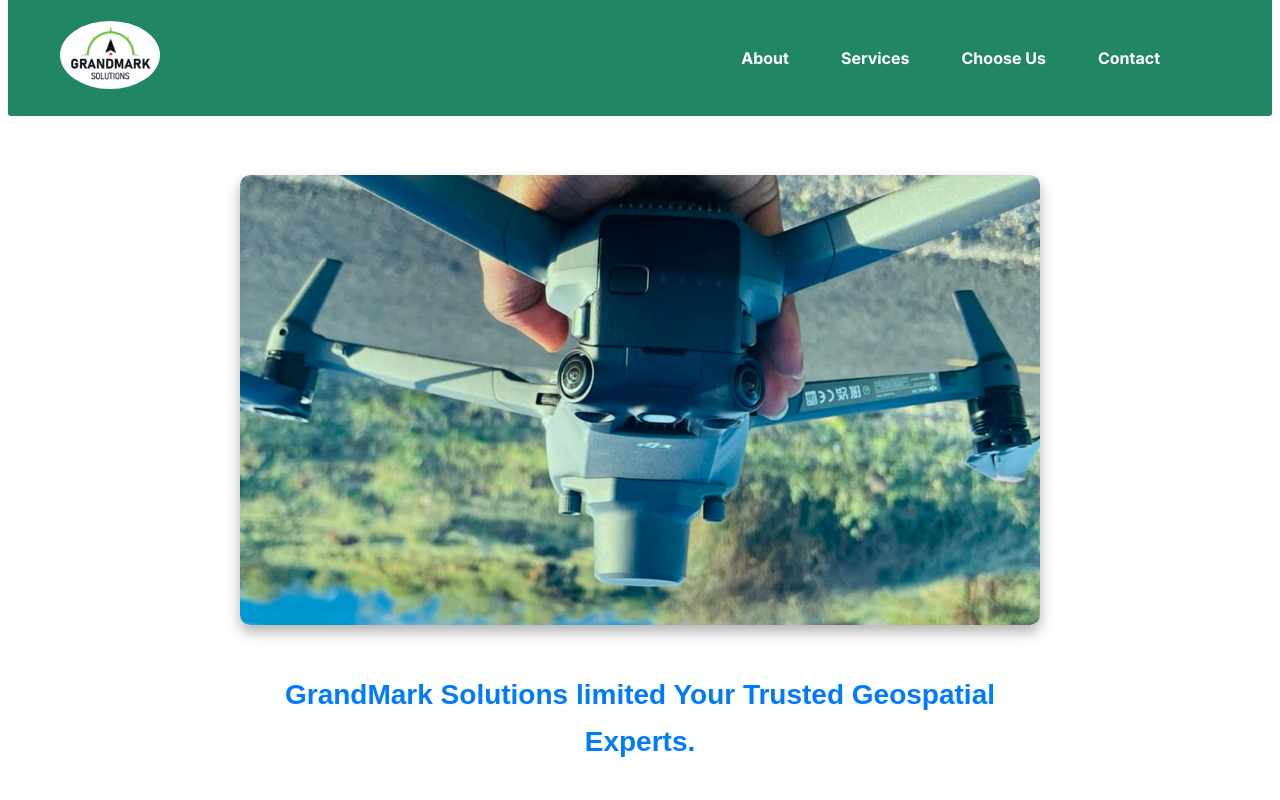
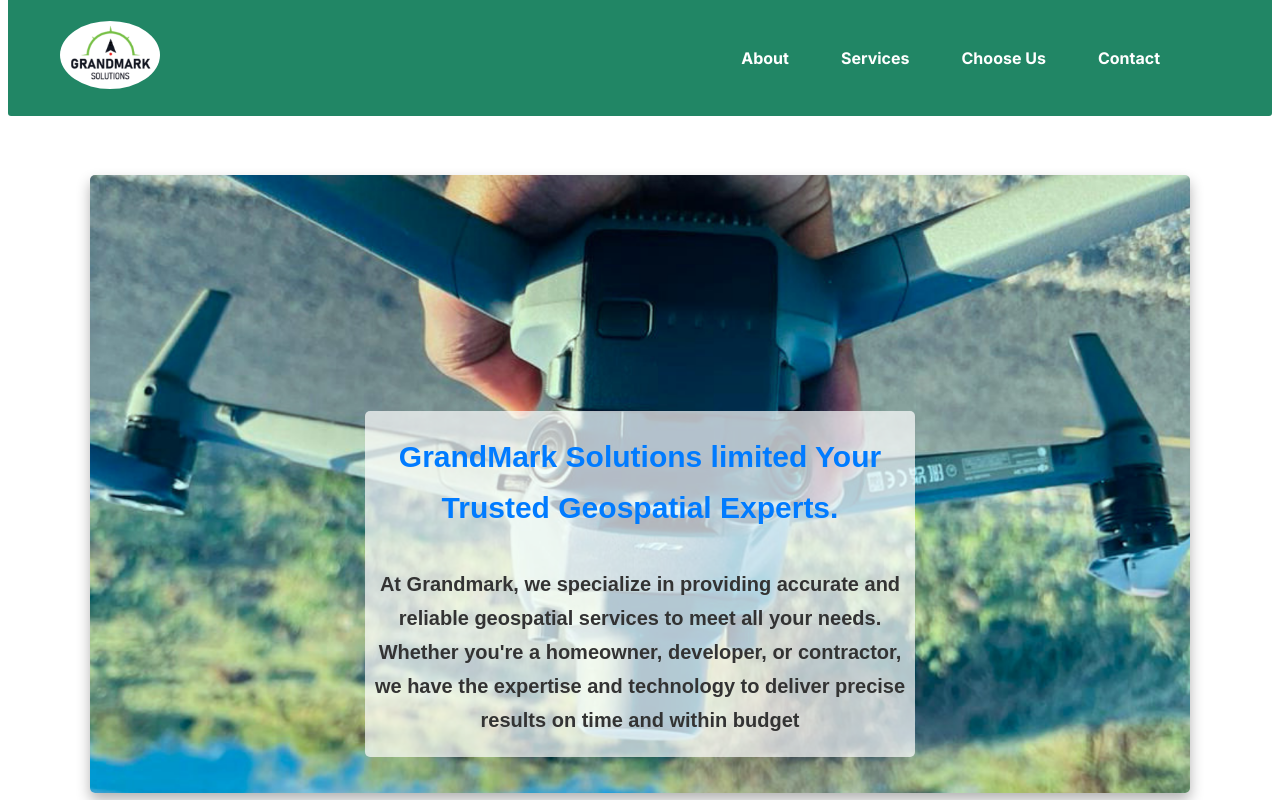
Before and after one commit to Pontuagi/grandMark-website, a Next.js app: page / in a window 1280 px wide. Shown: the top 800 px of the page. Built offline with nearby package versions, Linux system fonts and the light colour scheme.

Commit message:
[Hero page] - Added the text inside the image

```diff
--- a/src/app/(pages)/privacy/privacyPageClient.tsx
+++ b/src/app/(pages)/privacy/privacyPageClient.tsx
@@ -8,11 +8,13 @@
     width: 100%;
     display: flex;
     margin: 0 auto;
+    flex-direction: column;
+    max-width: 1200px;
 `
 
 const PrivacyContainer = Styled.div`
-    max-width: 1200px;
-    margin: 0 auto;
+    max-width: 1100px;
+    margin: 200px auto;
     padding: 50px 20px 50px;
 
     h1 {
--- a/src/app/indexPageClient.tsx
+++ b/src/app/indexPageClient.tsx
@@ -21,19 +21,28 @@
 `;
 
 const Content = styled.div`
-  max-width: 800px;
+  max-width: 1100px;
   text-align: center;
   margin-top: 150px;
+  display: flex;
+  justify-content: center;
+  align-items: center;
 `;
 
 const HomeContainer = styled.div`
+ position: absolute;
   display: flex;
   flex-direction: column;
   align-items: center;
   justify-content: center;
   /*background-color: var(--blue);*/
-  padding: 20px;
-  margin-bottom: 80px;
+  /*padding: 20px;*/
+  margin-top: 100px;
+  top: 50%;
+  left: 50%;
+  border-radius: 5px;
+  background-color: rgba(255, 255, 255, 0.7);
+  transform: translate(-50%, -50%);
 
   @media screen and (max-width: ${breakpoints.tablet}) {
     margin-bottom: 10px;
@@ -44,13 +53,14 @@
   font-size: 20px;
   line-height: 1.7;
   color: var(--black);
+  font-weight: bold;
   font-family: Montserrat, sans-serif;
 
   span {
     margin-bottom: 17px;
     font-weight: bold;
     color: var(--blue);
-    font-size: 28px;
+    font-size: 30px;
   }
 
   @media screen and (max-width: ${breakpoints.tablet}) {
@@ -60,12 +70,14 @@
       font-size: 20px;
     }
   }
-
 `;
 
 const ImageCont = styled.div`
   width: 100%;
   position: relative;
+  display: flex;
+  align-items: center;
+  justify-content: center;
 `;
 
 const HomeImage = styled.img`
@@ -73,7 +85,7 @@
   background-position: center;
   width: 100%;
   height: auto;
-  border-radius: 10px;
+  border-radius: 5px;
   box-shadow: 0 7px 14px rgba(0, 0, 0, 0.3);
 `;
 
@@ -98,7 +110,21 @@
       <Content>
         <ImageCont>
           <HomeImage src="/Grandmark_entry.png" alt="grandmark" />
+          <HomeContainer id="about">
+          <HomeText>
+            <span>
+              GrandMark Solutions limited Your Trusted Geospatial Experts.
+            </span>{" "}
+            <br /> <br />
+            At Grandmark, we specialize in providing accurate and reliable
+            geospatial services to meet all your needs. Whether you're a
+            homeowner, developer, or contractor, we have the expertise and
+            technology to deliver precise results on time and within budget
+          </HomeText>
+        </HomeContainer>
         </ImageCont>
+        {/*
+
         <HomeContainer id="about">
           <HomeText>
             <span>
@@ -110,7 +136,9 @@
             homeowner, developer, or contractor, we have the expertise and
             technology to deliver precise results on time and within budget
           </HomeText>
+
         </HomeContainer>
+        */}
       </Content>
       <Heading heading="Our Services" />
       <ServiceSection id="services">
```
Also changed, not shown: src/app/(pages)/terms/termsPageClient.tsx (+6 -2 lines).
